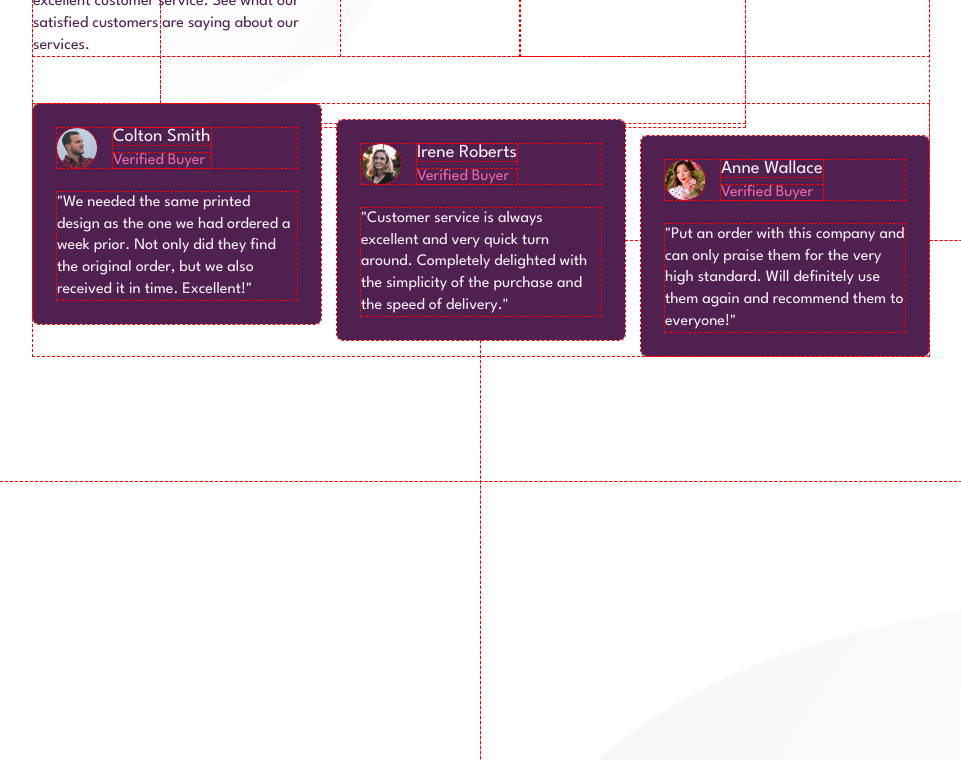
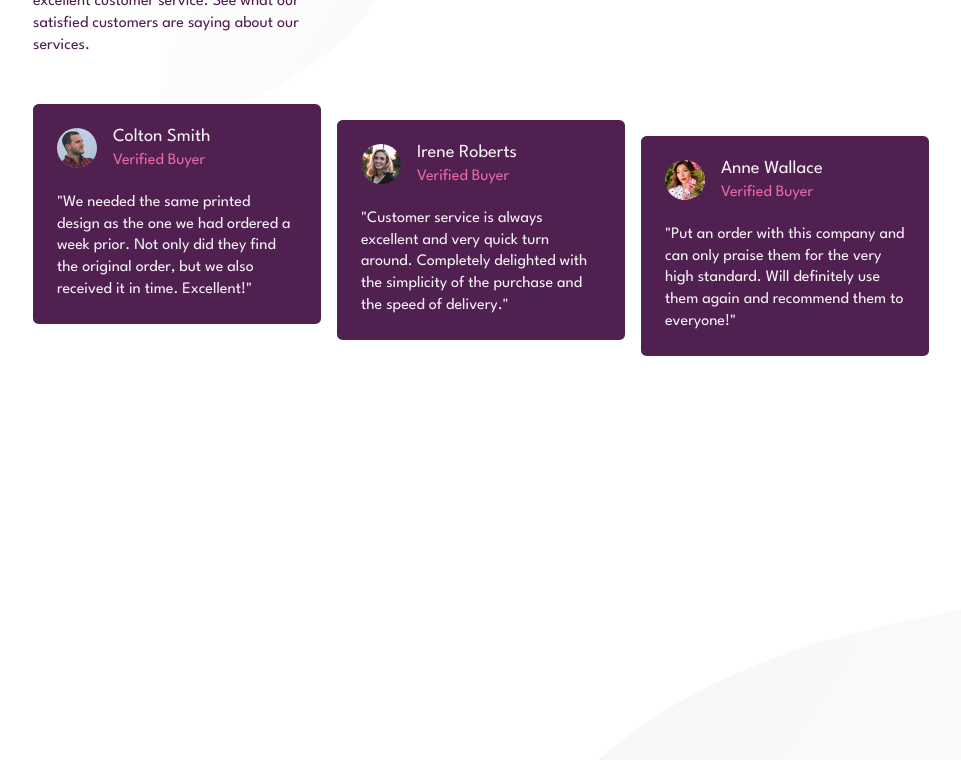
Before and after one commit to iamalabisunday/Social-Proof-Section, a plain HTML site: page index.html in a window 1280 px wide. Shown: the part 319-1079 px from the top of the page, without its empty margins (159-1120 px from the left). Drawn offline with Linux system fonts and the light colour scheme.

Commit message:
second commit

```diff
--- a/style.css
+++ b/style.css
@@ -23,7 +23,7 @@
   padding: 0;
   box-sizing: border-box;
   font-family: "League Spartan", sans-serif;
-  outline: 1px dashed red;
+  /* outline: 1px dashed red; */
 }
 
 body {
```
